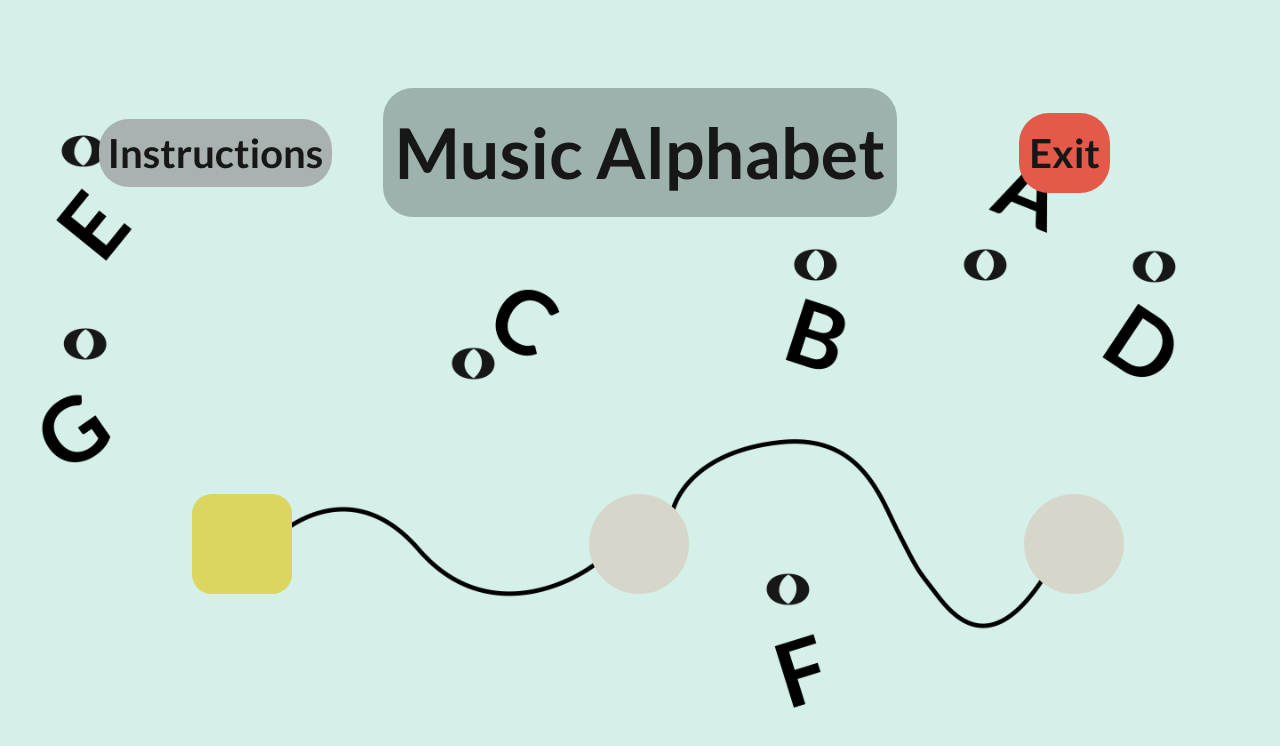
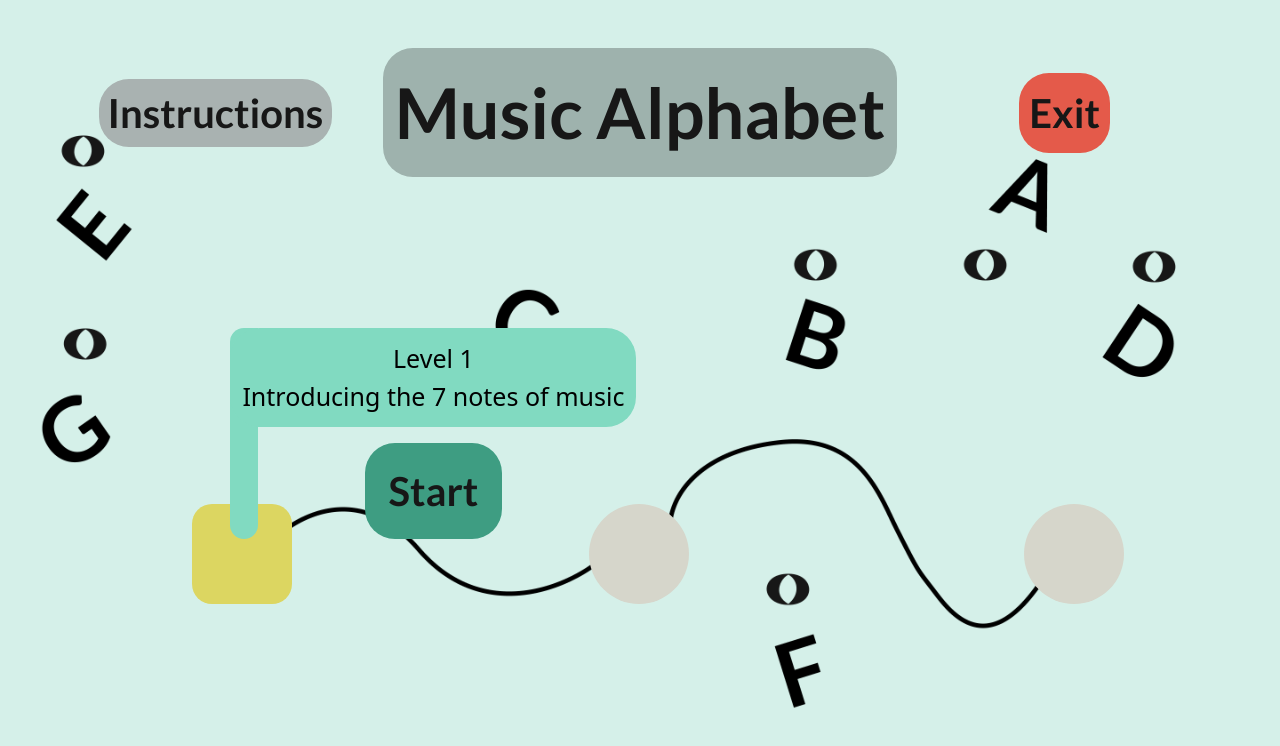
Before and after one commit to CharlieSuarezRobles/Personal-Project, a Next.js app in the folder frontend/: page /maps/1 in a window 1280 px wide. Both pictures are taken after a click on the button 242 px from the left and 543 px from the top of the page. Shown: the top 746 px of the page. Built offline with nearby package versions, Linux system fonts and the light colour scheme.

Commit message:
Finished tasks 5 and 6 which have IDs of #30 and #31

```diff
--- a/frontend/src/app/globals.css
+++ b/frontend/src/app/globals.css
@@ -74,6 +74,11 @@
   font-size: 40px;
 }
 
+.small-body {
+  font-weight: 400;
+  font-size: 25px;
+}
+
 .heading {
   font-weight: bold;
   font-size: 60px;
--- a/frontend/src/app/maps/1/levels/1/page.tsx
+++ b/frontend/src/app/maps/1/levels/1/page.tsx
@@ -0,0 +1,9 @@
+
+
+export default function Level1() {
+    return (
+        <div>
+            <p>Level 1</p>
+        </div>
+    );
+}
--- a/frontend/src/app/maps/1/levels/2/page.tsx
+++ b/frontend/src/app/maps/1/levels/2/page.tsx
@@ -0,0 +1,9 @@
+
+
+export default function Level2() {
+    return (
+        <div>
+            <p>Level 2</p>
+        </div>
+    );
+}
--- a/frontend/src/app/maps/1/page.tsx
+++ b/frontend/src/app/maps/1/page.tsx
@@ -4,8 +4,11 @@ import { ColorVariant } from "../../../types";
 import { useState, useEffect } from "react";
 import { Button } from "../../../components/buttons/primary buttons/startButton";
 import { Overlay } from "../../../components/overlays/overlay";
+import { Flag } from "../../../components/flags/flag";
 
 export default function Map1() {
+
+  const router = useRouter();
 
   const steps = [
     <></>,
@@ -28,7 +31,6 @@ export default function Map1() {
     setInstructionOverlay(false);
   }
 
-  const router = useRouter();
   const [instructionOverlay, setInstructionOverlay] = useState<Boolean>(false);
 
   const handleInstructions = () => {
@@ -53,7 +55,15 @@ export default function Map1() {
 
   // Button 1 logic
 
-  const handleLevel1 = () => {};
+  const [level1, setLevel1] = useState<Boolean>(false);
+
+  const handleLevel1 = () => {
+    setLevel1(true);
+  };
+
+  const handleStartLevel1 = () => {
+    router.push("/maps/1/levels/1");
+  }
 
   // Button 2 logic
   const level2Color: Record<number, ColorVariant> = {
@@ -62,7 +72,16 @@ export default function Map1() {
     3: "primary",
   };
 
-  const handleLevel2 = () => {};
+  const [level2, setLevel2] = useState<Boolean>(false);
+
+  const handleLevel2 = () => {
+    setLevel2(true)
+  };
+
+  const handleStartLevel2 = () => {
+    router.push("/maps/1/levels/2");
+  }
+
 
   // Button 3 logic
   const level3Color: Record<number, ColorVariant> = {
@@ -71,16 +90,36 @@ export default function Map1() {
     3: "primary",
   };
 
-  const handleFinish = () => {};
+  const [finish, setFinish] = useState<Boolean>(false);
+
+  const handleFinish = () => {
+    setFinish(true);
+  };
+
+  const handleStartFinish = () => {
+    router.push("/maps/1/levels/3");
+  }
+
+  const handleCloseOverlay = () => {
+    setLevel1(false);
+    setLevel2(false);
+    setFinish(false);
+  }
+
+  const flag: { x: number; y: number; text: string; onStart: () => void; direction: "left" | "right" } | null =
+  finish ? { x: 64, y: 46, text: "End of music concept", onStart: handleFinish, direction: "right" } :
+  level2  ? { x: 49, y: 41, text: "Level 2\nIdentifying the 7 notes", onStart: handleStartLevel2, direction: "left" } :
+  level1  ? { x: 18, y: 41, text: "Level 1\nIntroducing the 7 notes of music", onStart: handleStartLevel1, direction: "left" } :
+  null;
 
   return (
     <main className="relative h-screen w-screen overflow-hidden flex items-center justify-center bg-[var(--background)]">
-      <div className="relative inline-block">
+      <div className="relative h-screen flex items-center justify-center">
         <img
           src="/Game-Map1.png"
           className="max-h-screen max-w-screen object-contain"
         />
-        <div className="absolute left-0 top-0 right-0 grid grid-cols-[1fr_auto_1fr] p-6 md:p-10 lg:p-12 z-10">
+        <div className="absolute left-0 top-0 right-0 grid grid-cols-[1fr_auto_1fr] p-6 md:p-10 lg:p-12 z-20">
           <div className="flex justify-center items-center">
             <Button
               label="Instructions"
@@ -106,33 +145,45 @@ export default function Map1() {
             ></Button>
           </div>
         </div>
-        <div className="absolute inset-0 z-0">
+        <div className="absolute inset-0 z-10">
           <Button
             label=""
             color={currentLevel === 1 ? "yellow" : "primary"}
             onClick={handleLevel1}
             variant="square"
-            className="absolute max-w-[100px] max-h-[100px] left-[15%] top-[63%] rounded-[10px]"
+            className="absolute w-[8%] aspect-square min-w-[10px] max-w-[100px] left-[15%] top-[63%] rounded-[10px]"
           ></Button>
           <Button
             label=""
             color={level2Color[currentLevel] ?? "disabled"}
             onClick={handleLevel2}
             variant="circle"
-            className="absolute left-[46%] top-[63%] max-w-[100px] max-h-[100px]"
+            className="absolute w-[8%] h-[15%] left-[46%] top-[63%] max-w-[100px] max-h-[100px]"
           ></Button>
           <Button
             label=""
             color={level3Color[currentLevel] ?? "disabled"}
             onClick={handleFinish}
             variant="circle"
-            className="absolute left-[80%] top-[63%] max-w-[100px] max-h-[100px]"
+            className="absolute w-[8%] h-[15%] left-[80%] top-[63%] max-w-[100px] max-h-[100px]"
           ></Button>
         </div>
-        <div className="flex flex-col items-center justify-center z-0">
-          <div className=""></div>
+            {flag &&
+            <div className="absolute inset-0 z-20" onClick={handleCloseOverlay}>
+                <div
+                className="absolute"
+                style={{ left: `${flag.x}%`, top: `${flag.y}%`, transform: "translate(0%, 0%)" }}
+                onClick={(e) => { e.stopPropagation(); }}
+                >
+                    <Flag
+                    text={flag.text}
+                    handleStart={flag.onStart}
+                    direction={flag.direction}
+                    ></Flag>
+                </div>
+            </div>
+            }
         </div>
-      </div>
       {instructionOverlay &&
         <Overlay
         upperBoxAttributes="bg-[var(--surface)]"
@@ -150,7 +201,7 @@ export default function Map1() {
         handleSkip={handleSkip}
         >
       </Overlay>
-      }
+    }
     </main>
   );
 }
--- a/frontend/src/components/buttons/primary buttons/startButton.tsx
+++ b/frontend/src/components/buttons/primary buttons/startButton.tsx
@@ -42,8 +42,8 @@ const colors: Record<ColorVariant, string> = {
 
 const variants: Record<ShapeVariant, string> = {
     default: "min-w-[50px] min-h-[50px] px-[10px] py-[10px] rounded-[30px]",
-    circle: "min-w-[100px] min-h-[100px] rounded-full p-0",
-    square: "min-w-[100px] min-h-[100px] rounded-[20px]",
+    circle: "min-w-[10px] min-h-[10px] rounded-full p-0",
+    square: "min-w-[10px] min-h-[10px] rounded-[20px]",
 }
 
 // Properties of a button
--- /dev/null
+++ b/frontend/src/components/flags/flag.tsx
@@ -0,0 +1,37 @@
+
+import { Button } from "../buttons/primary buttons/startButton";
+
+type FlagProps = {
+    text: string;
+    handleStart: () => void;
+    direction?: "left" | "right";
+}
+
+export function Flag({text, handleStart, direction}: FlagProps) {
+    return (
+        <div className="relative inline-block">
+            {direction === "right" &&
+                <div className="absolute right-0 top-0 h-full w-[28px] rounded-[30px] rounded-tl-none bg-[var(--accent)] z-0" />
+            }
+            {direction === "left" &&
+                <div className="absolute left-0 top-0 h-full w-[28px] rounded-[30px] rounded-tr-none bg-[var(--accent)] z-0" />
+            }
+
+            <div className="relative flex items-center justify-center p:1 md:p-2 lg:p-3 rounded-[30px] bg-[var(--accent)] z-10">
+                <p className="text-center whitespace-pre-line small-body">
+                    {text.replace(/\\n/g, "\n")}
+                </p>
+            </div>
+
+            <div className="relative flex items-center justify-center mt-4 z-10">
+                <Button
+                label="Start"
+                color="primary"
+                onClick={handleStart}
+                variant="default"
+                className="w-fit max-w-[137px] max-h-[78px] flex items-center justify-center p-6 md:p-10 lg:p-12 rounded-[30px] label"
+                ></Button>
+            </div>
+        </div>
+    );
+}
```
